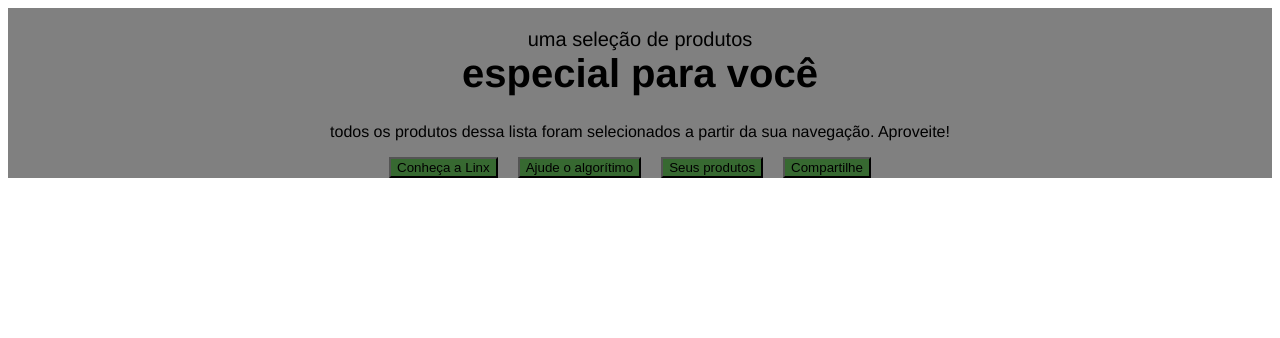
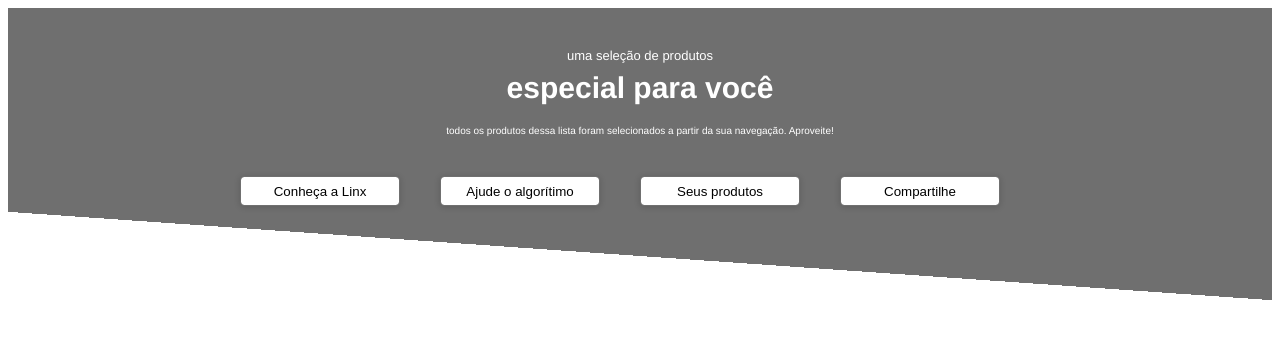
Before and after one commit to rafaelljordao/project1-react, a React (Vite) app: page / in a window 1280 px wide. Shown: the top 338 px of the page. Built offline with nearby package versions, Linux system fonts and the light colour scheme.

Commit message:
Correção do ângulo da divisão da background-color do componente header

```diff
--- a/src/components/css/button.css
+++ b/src/components/css/button.css
@@ -7,6 +7,16 @@
 }
 
 .butt {
-    margin-right: 20px;
-    background-color: rgb(55, 105, 49);
+    margin-right: 40px;
+    background-color: rgb(230, 230, 230);
+    border: none;
+    background: #FFFFFF 0% 0% no-repeat padding-box;
+    box-shadow: 0px 1px 6px #00000029;
+    border: 1px solid #707070;
+    border-radius: 4px;
+    opacity: 1;
+    top: 230px;
+    left: 571px;
+    width: 160px;
+    height: 30px;
 }
--- a/src/components/css/header.css
+++ b/src/components/css/header.css
@@ -3,25 +3,34 @@ body {
 }
 
 header {
+    color: #ffffff;
     display: flex;
     flex-direction: column;
     align-items: center;
     background-color: grey;
+    background-image: -webkit-linear-gradient(86deg, #ffffff 50%, #6f6f6f 50%);
+    height: 31em;
 }
 
 /* o header tem como usar hífen-xyz */
 
 .header-text-top {
     margin-bottom: 0px;
-    font-size: 20px;
+    font-size: 13px;
+    margin-top: 40px;
+    height: 23px;
+    letter-spacing: 0px;
+    opacity: 1;
 }
 
 .header-title {
     margin-top: 0px;
     font-weight: bold;
-    font-size: 40px;
+    font-size: 30px;
 }
 
 .header-text-bottom {
     margin-top: 0px;
+    margin-bottom: 40px;
+    font-size: 10px;
 }
```
